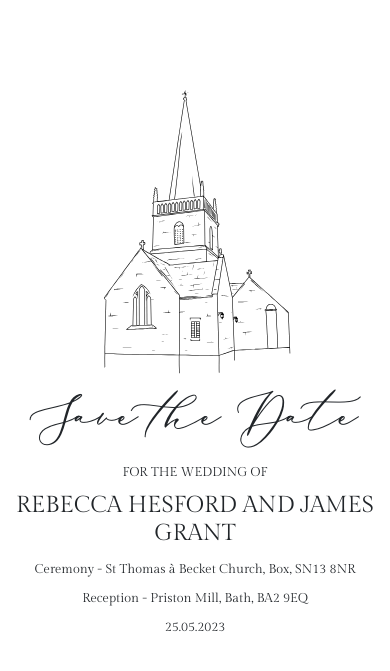
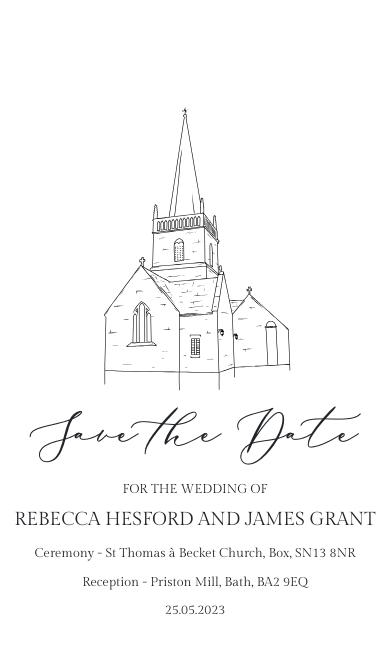
Before and after one commit to sproogen/the-grant-wedding, a plain HTML site: page index.html in a window 390 px wide. Shown: the part 77-748 px from the top of the page. Drawn offline with nearby package versions, Linux system fonts and the light colour scheme.

Commit message:
Update index.html

```diff
--- a/index.html
+++ b/index.html
@@ -25,9 +25,15 @@
         }
       }
 
-      @media only screen and (max-width: 380px) {
+      @media only screen and (max-width: 390px) {
         h3 {
-          font-size: calc(1.1rem + .6vw);
+          font-size: 1.1rem;
+        }
+      }
+
+      @media only screen and (max-width: 500px) {
+        h3 {
+          font-size: calc(1.1rem + .3vw);
         }
       }
 
```
